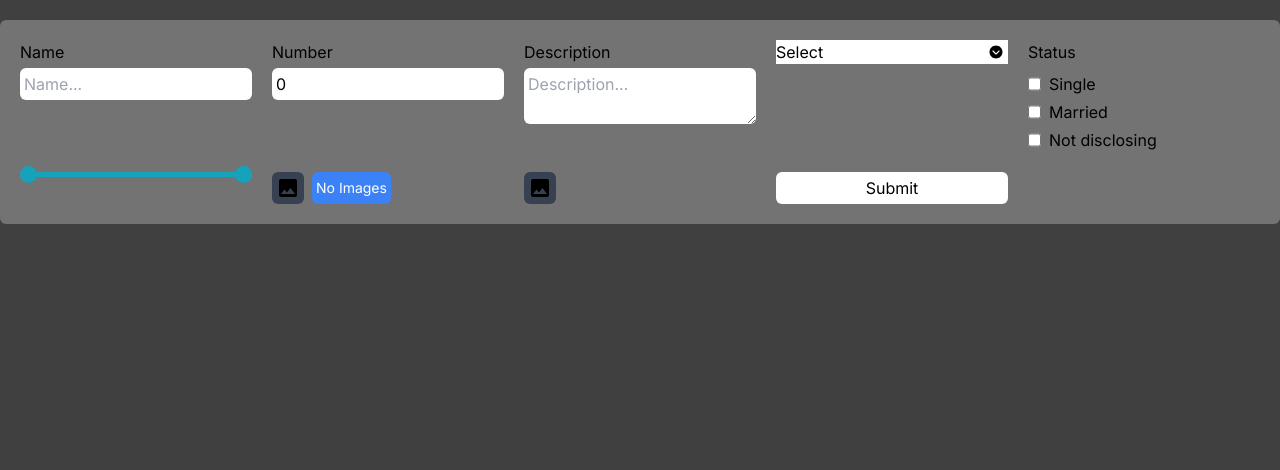
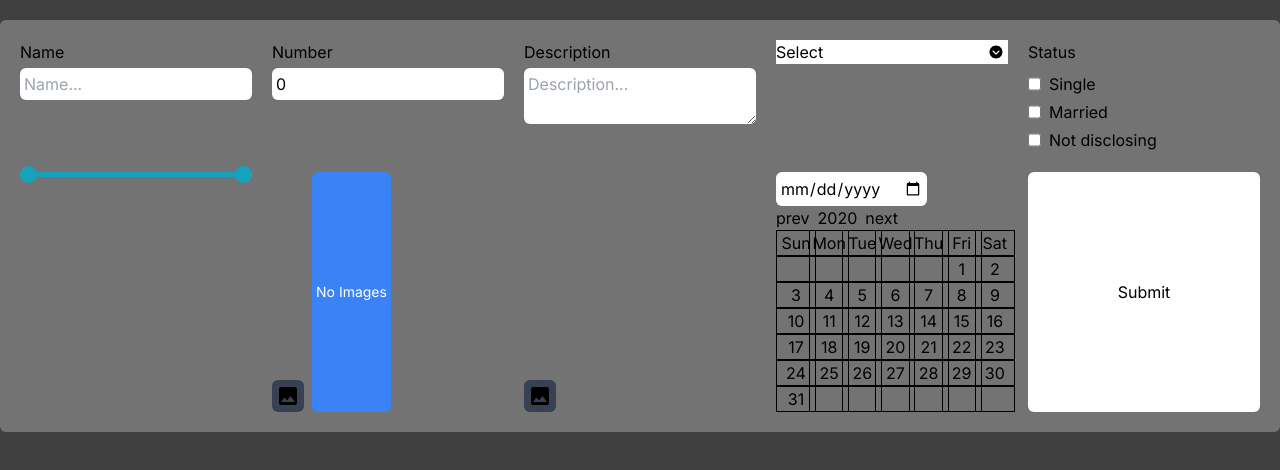
Before and after one commit to HrishikShaji/hrishixui, a Next.js app: page / in a window 1280 px wide. Shown: the top 470 px of the page. Built offline with nearby package versions, Linux system fonts and the light colour scheme.

Commit message:
InputDate added

```diff
--- a/app/components/Form.tsx
+++ b/app/components/Form.tsx
@@ -8,6 +8,7 @@ import { InputSelect, Option } from "./InputSelect";
 import { CheckBoxOption, InputCheckBox } from "./InputCheckBox";
 import { InputMultipleRange, MultipleRangeItem } from "./InputMultipleRange";
 import { InputImage } from "./InputImage";
+import { InputDate } from "./InputDate";
 
 const checkBoxOptions: CheckBoxOption[] = [
   { title: "Single", id: "1" },
@@ -116,6 +117,7 @@ export const Form = () => {
         showImages={false}
         values={wimages}
       />
+      <InputDate />
       <button type="submit" className="p-1 rounded-md bg-white text-black">
         Submit
       </button>
--- /dev/null
+++ b/app/components/InputDate.tsx
@@ -0,0 +1,65 @@
+"use client";
+import { useState } from "react";
+import {
+  eachDayOfInterval,
+  endOfMonth,
+  format,
+  getDay,
+  startOfMonth,
+} from "date-fns";
+
+export const InputDate = () => {
+  const currentDate = new Date();
+  console.log(currentDate);
+  const [year, setYear] = useState(2020);
+  const weekDays = ["Sun", "Mon", "Tue", "Wed", "Thu", "Fri", "Sat"];
+  const firstDayOfMonth = startOfMonth(currentDate);
+  const lastDayOfMonth = endOfMonth(currentDate);
+
+  const daysInMonth = eachDayOfInterval({
+    start: firstDayOfMonth,
+    end: lastDayOfMonth,
+  });
+  const startingDayOfMonth = getDay(firstDayOfMonth);
+  const totalDays = startingDayOfMonth + daysInMonth.length;
+  const endingDayOfMonth = totalDays % 7 === 0 ? 0 : 7 - (totalDays % 7);
+  console.log(endingDayOfMonth);
+
+  return (
+    <div>
+      <input type="date" className="p-1 rounded-md text-black" />
+      <div className="flex gap-2">
+        <button onClick={() => setYear((prev) => prev - 1)}>prev</button>
+        <h1>{year}</h1>
+        <button onClick={() => setYear((prev) => prev + 1)}>next</button>
+      </div>
+      <div className="grid grid-cols-7 ">
+        {weekDays.map((weekDay) => (
+          <div
+            key={weekDay}
+            className="w-10 border-[1px] border-black text-center"
+          >
+            {weekDay}
+          </div>
+        ))}
+        {Array.from({ length: startingDayOfMonth }).map((_, i) => (
+          <div
+            key={`fake-${i}`}
+            className="w-10 border-[1px] border-black text-center"
+          />
+        ))}
+        {daysInMonth.map((day, i) => (
+          <div key={i} className="w-10 border-[1px] border-black text-center">
+            {format(day, "d")}
+          </div>
+        ))}
+        {Array.from({ length: endingDayOfMonth }).map((_, i) => (
+          <div
+            key={`fakee-${i}`}
+            className="w-10 border-[1px] border-black text-center"
+          />
+        ))}
+      </div>
+    </div>
+  );
+};
--- a/package.json
+++ b/package.json
@@ -10,6 +10,7 @@
   },
   "dependencies": {
     "@tanstack/react-query": "^5.14.2",
+    "date-fns": "^3.0.6",
     "next": "14.0.4",
     "react": "^18",
     "react-dom": "^18",
```
Also changed, not shown: 1 other file (tests, documents, lock files or other folders).
